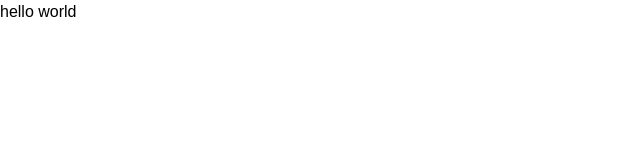
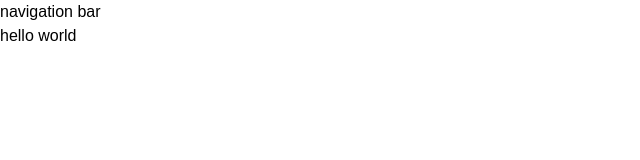
Before and after one commit to Yazdun/next-ts-tenzumusic, a Next.js app: page / in a window 1280 px wide. Shown: the top 160 px of the page, without its empty margins (0-640 px from the left). Built offline with nearby package versions, Linux system fonts and the light colour scheme.

Commit message:
feat: create shared layout for the app

```diff
--- /dev/null
+++ b/components/Layout.tsx
@@ -0,0 +1,8 @@
+export const Layout = (props: { children: React.ReactNode }) => {
+  return (
+    <div>
+      <nav>navigation bar</nav>
+      {props.children}
+    </div>
+  )
+}
--- /dev/null
+++ b/components/index.ts
@@ -0,0 +1 @@
+export { Layout } from './Layout'
--- a/pages/_app.tsx
+++ b/pages/_app.tsx
@@ -1,6 +1,18 @@
 import '@/styles/globals.css'
+import type { ReactElement, ReactNode } from 'react'
+import type { NextPage } from 'next'
 import type { AppProps } from 'next/app'
 
-export default function App({ Component, pageProps }: AppProps) {
-  return <Component {...pageProps} />
+export type NextPageWithLayout<P = {}, IP = P> = NextPage<P, IP> & {
+  getLayout?: (page: ReactElement) => ReactNode
 }
+
+type AppPropsWithLayout = AppProps & {
+  Component: NextPageWithLayout
+}
+
+export default function MyApp({ Component, pageProps }: AppPropsWithLayout) {
+  const getLayout = Component.getLayout ?? (page => page)
+
+  return getLayout(<Component {...pageProps} />)
+}
--- a/pages/index.tsx
+++ b/pages/index.tsx
@@ -1,3 +1,9 @@
+import { Layout } from '@/components'
+
 export default function Home() {
   return <main>hello world</main>
 }
+
+Home.getLayout = function getLayout(page: React.ReactElement) {
+  return <Layout>{page}</Layout>
+}
```
